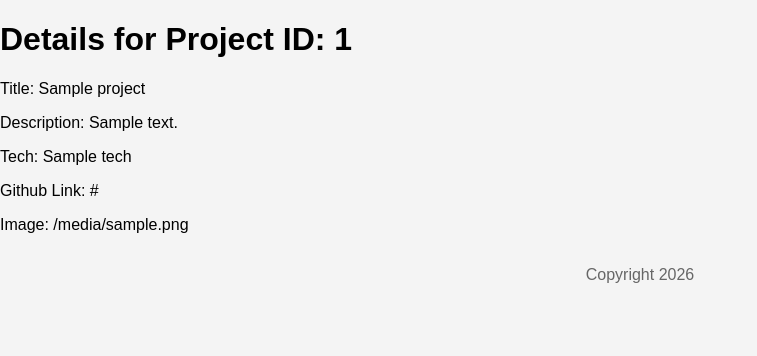
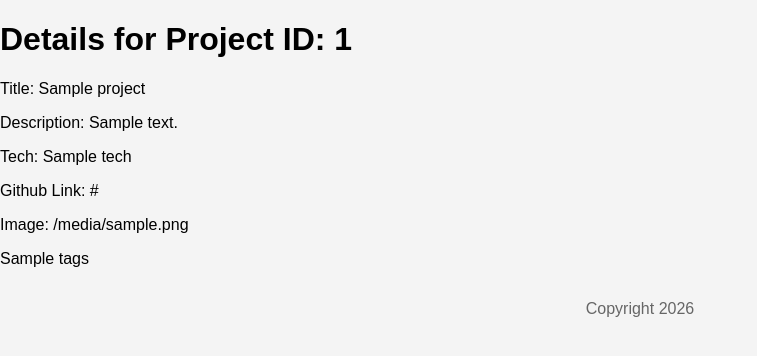
Before and after one commit to lkoenigs-2025/HW-1.5, a Flask app: template templates/projects_detail.html in a window 1280 px wide. Shown: the part 50-406 px from the top of the page, without its empty margins (0-757 px from the left). Run offline with Flask 3, Linux system fonts and the light colour scheme; the template is opened without the code that fills it: most values are stand-ins (such as "Sample title", 1, 10 or a date in 2020); some libraries are stand-ins or nearby versions.

Commit message:
feat: added a project tag for loop

```diff
--- a/templates/projects_detail.html
+++ b/templates/projects_detail.html
@@ -6,4 +6,7 @@
     <p>Tech: {{ project.tech }}</p>
     <p>Github Link: {{ project.github_link }}</p>
     <p>Image: {{ project.image_url }}</p>
+    {% for tags in project.tags %}
+      <p>{{ tags }}</p>
+    {% endfor %}
 {% endblock %}
```
